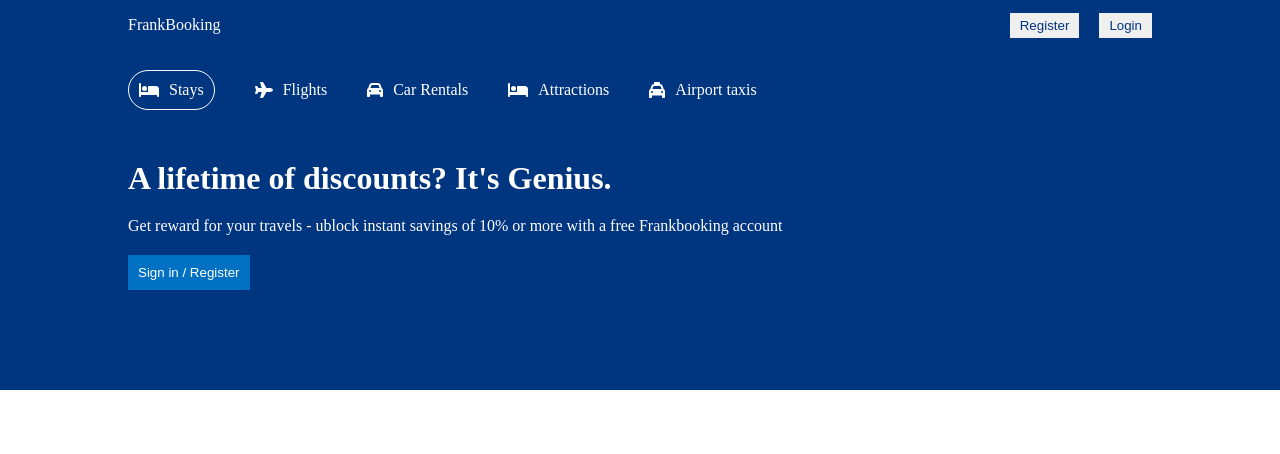
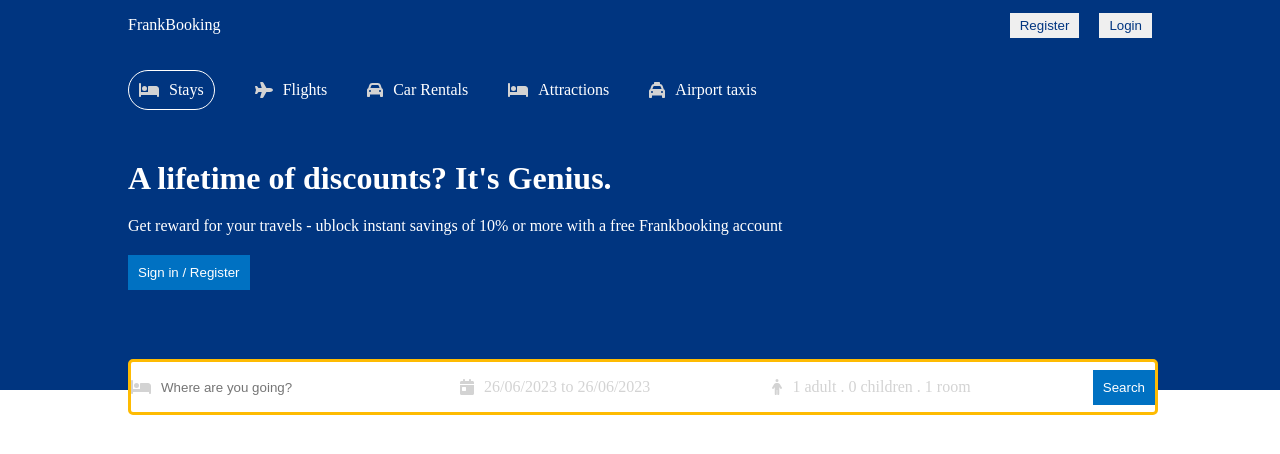
Before and after one commit to Roger-Franco/projetos, a React (Vite) app in the folder booking/: page / in a window 1280 px wide. Shown: the top 454 px of the page. Built offline with nearby package versions, Linux system fonts and the light colour scheme.

Commit message:
React Advanced Search Bar Design with a Calendar

```diff
--- a/booking/package.json
+++ b/booking/package.json
@@ -14,7 +14,9 @@
     "@fortawesome/free-regular-svg-icons": "^6.4.0",
     "@fortawesome/free-solid-svg-icons": "^6.4.0",
     "@fortawesome/react-fontawesome": "^0.2.0",
+    "date-fns": "^2.30.0",
     "react": "^18.2.0",
+    "react-date-range": "^1.4.0",
     "react-dom": "^18.2.0",
     "react-router-dom": "^6.14.0"
   },
--- a/booking/src/components/header/Header.jsx
+++ b/booking/src/components/header/Header.jsx
@@ -1,37 +1,138 @@
 import './header.css'
 import { FontAwesomeIcon } from '@fortawesome/react-fontawesome'
-import { faBed, faCar, faPlane, faTaxi } from '@fortawesome/free-solid-svg-icons'
+import { faBed, faCalendarDay, faCar, faPerson, faPlane, faTaxi } from '@fortawesome/free-solid-svg-icons'
+import { DateRange } from 'react-date-range';
+import { useState } from 'react';
+import 'react-date-range/dist/styles.css'; // main css file
+import 'react-date-range/dist/theme/default.css'; // theme css file
+import {format} from 'date-fns'
 
 
-const Header = () => {
+const Header = ({type}) => {
+  const [openDate, setOpenDate] = useState(false)
+  const [date, setDate] = useState([
+    {
+      startDate: new Date(),
+      endDate: new Date(),
+      key: 'selection'
+    }
+  ]);
+  const [openOptions, setOpenOptions] = useState(false)
+  const [options, setOptions] = useState({
+    adult: 1,
+    children: 0,
+    room: 1,
+  })
+
+  const handleOption = (name, operation) => {
+    setOptions((prev) => {
+      return {
+        ...prev,
+        [name]: operation ===  "i" ? options[name] +1 : options[name] -1,
+      }
+    })
+  }
+
   return (
     <div className='header'>
-      <div className="headerContainer">
+      <div className={type === "list" ? "headerContainer listMode" : "headerContainer"}>
         <div className="headerList">
           <div className="headerListItem active">
-          <FontAwesomeIcon icon={faBed} />
+          <FontAwesomeIcon icon={faBed} className='headerIcon'/>
           <span>Stays</span>
           </div>
           <div className="headerListItem">
-          <FontAwesomeIcon icon={faPlane} />
+          <FontAwesomeIcon icon={faPlane} className='headerIcon'/>
           <span>Flights</span>
           </div>
           <div className="headerListItem">
-          <FontAwesomeIcon icon={faCar} />
+          <FontAwesomeIcon icon={faCar} className='headerIcon'/>
           <span>Car Rentals</span>
           </div>
           <div className="headerListItem">
-          <FontAwesomeIcon icon={faBed} />
+          <FontAwesomeIcon icon={faBed} className='headerIcon'/>
           <span>Attractions</span>
           </div>
           <div className="headerListItem">
-          <FontAwesomeIcon icon={faTaxi} />
+          <FontAwesomeIcon icon={faTaxi} className='headerIcon'/>
           <span>Airport taxis</span>
           </div>
         </div>
-        <h1 className="headerTitle">A lifetime of discounts? It's Genius.</h1>
-        <p className="headerDesc">Get reward for your travels - ublock instant savings of 10% or more with a free Frankbooking account</p>
-        <button className="headerBtn">Sign in / Register</button>
+        {type !== "list" &&
+        <>
+          <h1 className="headerTitle">A lifetime of discounts? It's Genius.</h1>
+          <p className="headerDesc">Get reward for your travels - ublock instant savings of 10% or more with a free Frankbooking account</p>
+          <button className="headerBtn">Sign in / Register</button>
+          <div className="headerSearch">
+            <div className="headerSearchItem">
+            <FontAwesomeIcon icon={faBed} className='headerIcon'/>
+            <input type="text" placeholder='Where are you going?' className='headerSearchInput' />
+            </div>
+            <div className="headerSearchItem">
+            <FontAwesomeIcon icon={faCalendarDay} className='headerIcon'/>
+            <span onClick={() => setOpenDate(!openDate)} className='headerSearchText'>{`${format(date[0].startDate, "dd/MM/yyyy")} to ${format(date[0].endDate, "dd/MM/yyyy")}`}</span>
+            {openDate && <DateRange
+              editableDateInputs={true}
+              onChange={item => setDate([item.selection])}
+              moveRangeOnFirstSelection={false}
+              ranges={date}
+              className='date'
+            />}
+            </div>
+            <div className="headerSearchItem">
+            <FontAwesomeIcon icon={faPerson} className='headerIcon'/>
+            <span onClick={()=>setOpenOptions(!openOptions)} className='headerSearchText'>{`${options.adult} adult . ${options.children} children . ${options.room} room`}</span>
+            {openOptions && <div className="options">
+              <div className="optionItem">
+                <span className="optionText">Adult</span>
+                <div className="optionCounter">
+                <button
+                disabled={options.adult <= 1}
+                onClick={()=>handleOption("adult", "d")}
+                className="optionCounterButton">-</button>
+                <span className='optionCounterNumber'>{options.adult}</span>
+                <button
+                onClick={()=>handleOption("adult", "i")}
+                className="optionCounterButton">+</button>
+                </div>
+              </div>
+              <div className="optionItem">
+                <span className="optionText">Children</span>
+                <div className="optionCounter">
+                <button
+                disabled={options.children <= 0}
+                className="optionCounterButton"
+                onClick={()=>handleOption("children", "d")}
+                >-</button>
+                <span className='optionCounterNumber'>{options.children}</span>
+                <button
+                className="optionCounterButton"
+                onClick={()=>handleOption("children", "i")}
+                >+</button>
+                </div>
+              </div>
+              <div className="optionItem">
+                <span className="optionText">Room</span>
+                <div className="optionCounter">
+                <button
+                disabled={options.room <= 1}
+                className="optionCounterButton"
+                onClick={()=>handleOption("room", "d")}
+                >-</button>
+                <span className='optionCounterNumber'>{options.room}</span>
+                <button
+                className="optionCounterButton"
+                onClick={()=>handleOption("room", "i")}
+                >+</button>
+                </div>
+              </div>
+            </div>}
+            </div>
+            <div className="headerSearchItem">
+            <button className='headerBtn'>Search</button>
+            </div>
+          </div>
+        </>}
       </div>
     </div>
   )
--- a/booking/src/components/header/header.css
+++ b/booking/src/components/header/header.css
@@ -3,12 +3,17 @@
   color: white;
   display: flex;
   justify-content: center;
+  position: relative;
 }
 
 .headerContainer {
   width: 100%;
   max-width: 1024px;
   margin: 20px 0px 100px 0px;
+}
+
+.headerContainer.listMode{
+  margin: 20px 0px 0px 0px;
 }
 
 .headerList {
@@ -41,3 +46,83 @@
   padding: 10px;
   cursor: pointer;
 }
+
+.headerSearch {
+  height: 30px;
+  background-color: white;
+  border: 3px solid #febb02;
+  display: flex;
+  align-items: center;
+  justify-content: space-between;
+  padding: 10px 0px;
+  border-radius: 5px;
+  position: absolute;
+  bottom: -25px;
+  width: 100%;
+  max-width: 1024px;
+}
+
+.headerIcon{
+  color: lightgray;
+}
+
+.headerSearchItem {
+  display: flex;
+  align-items: center;
+  gap: 10px;
+}
+
+.headerSearchInput {
+  border: none;
+  outline: none;
+}
+
+.headerSearchText {
+  color: lightgray;
+  cursor: pointer;
+}
+
+.date{
+  position: absolute;
+  top: 50px;
+}
+
+.options{
+  position: absolute;
+  top: 50px;
+  background-color: white;
+  color: gray;
+  border-radius: 5px;
+  -webkit-box-shadow: 0px 0px 10px -5px rgba(0, 0, 0, 0.4);
+  box-shadow: 0px 0px 10px -5px rgba(0, 0, 0, 0.4);
+}
+
+.optionItem {
+  width: 200px;
+  display: flex;
+  justify-content: space-between;
+  margin: 10px;
+}
+
+.optionCounter {
+  display: flex;
+  align-items: center;
+  gap: 10px;
+  font-size: 12px;
+  color: black;
+  /* width: 200px; */
+  /* justify-content: space-between; */
+}
+
+.optionCounterButton {
+  width: 30px;
+  height: 30px;
+  border: 1px solid #0071c2;
+  color: #0071c2;
+  cursor: pointer;
+  background-color: white;
+}
+
+.optionCounterButton:disabled{
+  cursor: not-allowed;
+}
--- a/booking/src/pages/list/List.jsx
+++ b/booking/src/pages/list/List.jsx
@@ -1,8 +1,13 @@
 import React from 'react'
+import Navbar from '../../components/navbar/Navbar'
+import Header from '../../components/header/Header'
 
 const List = () => {
   return (
-    <div>List</div>
+    <div>
+      <Navbar />
+      <Header type='list' />
+    </div>
   )
 }
 
```
Also changed, not shown: 2 other files (tests, documents, lock files or other folders).
